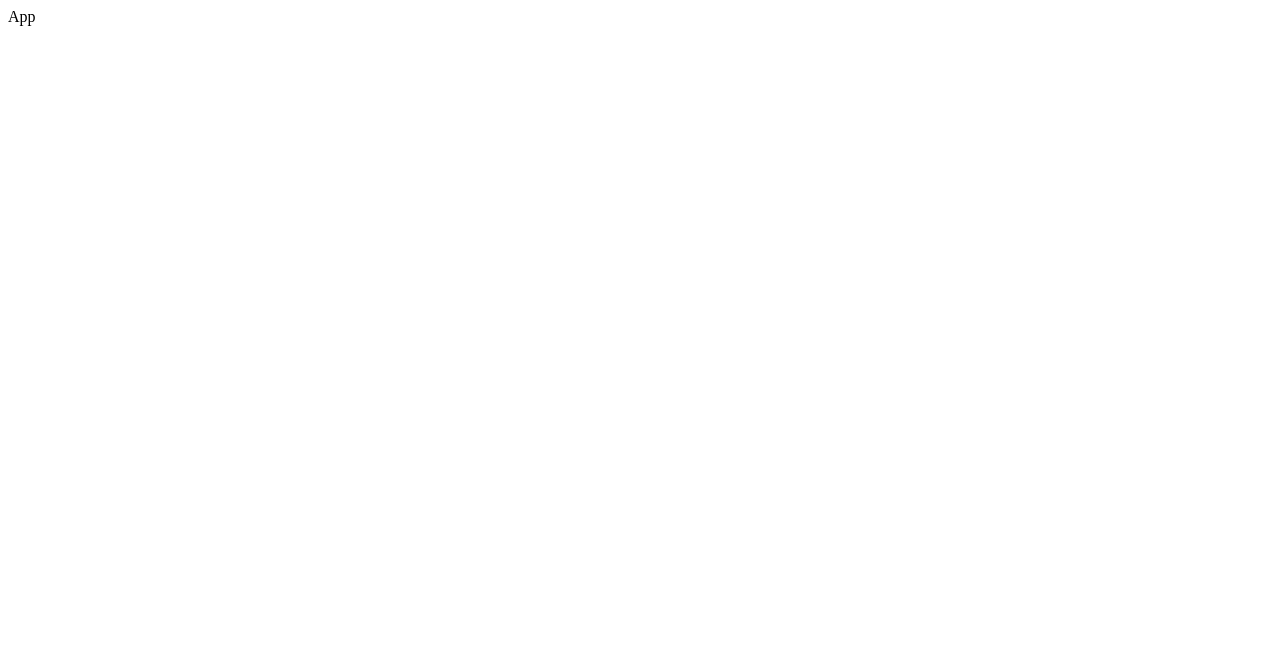
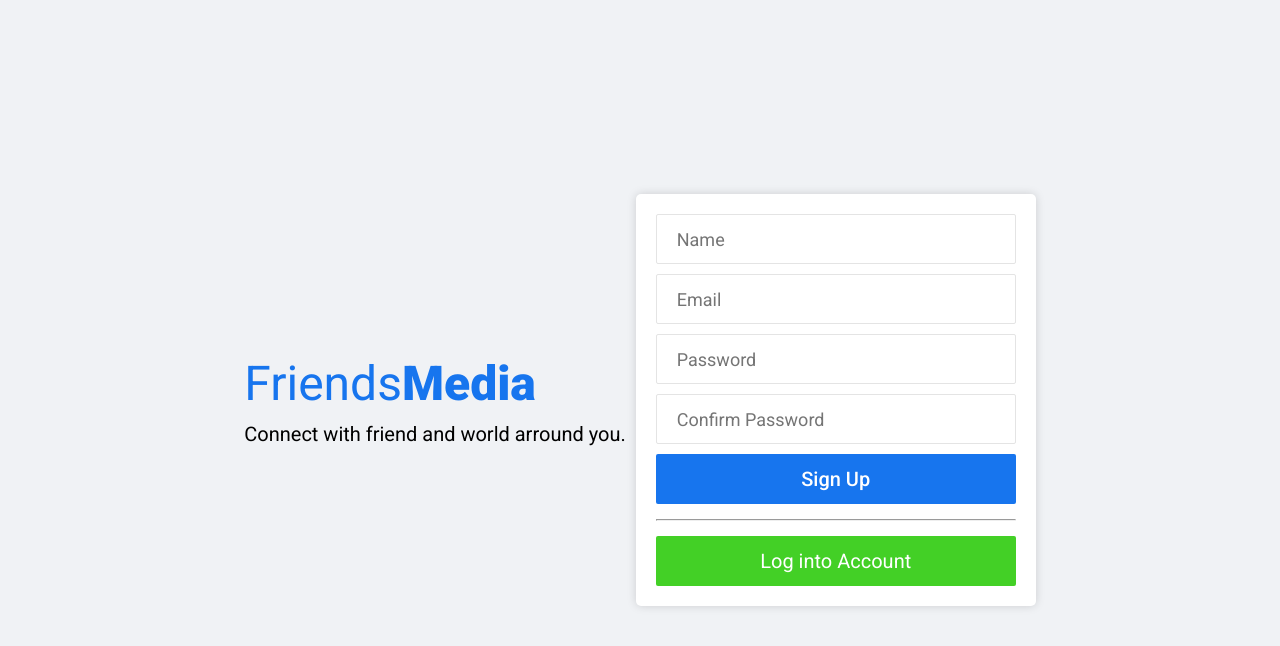
Before and after one commit to satyajitpanda94/friends-media-client, a React (Create React App) app: page / in a window 1280 px wide. Shown: the top 646 px of the page. Built offline with nearby package versions, Linux system fonts and the light colour scheme.

Commit message:
Add. Registration page

```diff
--- a/package.json
+++ b/package.json
@@ -6,6 +6,7 @@
     "@testing-library/jest-dom": "^5.17.0",
     "@testing-library/react": "^13.4.0",
     "@testing-library/user-event": "^13.5.0",
+    "axios": "^1.6.2",
     "react": "^18.2.0",
     "react-dom": "^18.2.0",
     "react-scripts": "5.0.1",
--- a/src/App.jsx
+++ b/src/App.jsx
@@ -1,7 +1,9 @@
 import React from 'react'
+import Registration from './pages/registration/Registration'
 
 export default function App() {
-  return (
-    <div>App</div>
+  return (<div>
+    <Registration />
+  </div>
   )
 }
--- a/src/App.scss
+++ b/src/App.scss
@@ -0,0 +1,5 @@
+@mixin medium {
+    @media (max-width:768px) {
+        @content
+    }
+}
--- a/src/index.scss
+++ b/src/index.scss
@@ -0,0 +1,14 @@
+@import url('https://fonts.googleapis.com/css2?family=Roboto:ital,wght@0,100;0,300;0,400;0,500;0,700;0,900;1,500;1,700&display=swap');
+@import "./App.scss";
+
+*{
+    box-sizing: border-box;
+    margin: 0;
+    padding: 0;
+    font-family: 'Roboto', sans-serif;
+}
+
+a{
+    text-decoration: none;
+    color: inherit;
+}
--- /dev/null
+++ b/src/pages/registration/Registration.jsx
@@ -0,0 +1,84 @@
+import React, { useRef, useState } from 'react'
+import './Registration.scss'
+import axios from 'axios'
+
+export default function Registration() {
+  const username = useRef()
+  const email = useRef()
+  const password = useRef()
+  const confirmPassword = useRef()
+  const [error, setError] = useState(null)
+
+  const handleSubmit = async (e) => {
+    e.preventDefault();
+
+    if (password.current.value !== confirmPassword.current.value) {
+      await confirmPassword.current.setCustomValidity("Passwords don't match!")
+      await confirmPassword.current.reportValidity()
+    } else {
+      const user = {
+        username: username.current.value,
+        email: email.current.value,
+        password: password.current.value,
+      }
+      try {
+        await axios.post('http://localhost:8888/auth/register', user);
+        console.log('Registered successfully')
+      } catch (err) {
+        setError(err.response.data)
+      }
+    }
+  }
+
+  return (
+    <div className='registration'>
+      <div className="registrationWrapper">
+        <div className="registrationLeft">
+          <h3 className="registrationLogo"><span className='logoFirstHalf'>Friends</span>Media</h3>
+          <span className="registrationDesc">Connect with friend and world arround you.</span>
+        </div>
+        <div className="registrationRight">
+          <form className="registrationBox" onSubmit={handleSubmit}>
+            <input
+              type="text"
+              placeholder='Name'
+              className="registrationInput"
+              ref={username}
+              required
+            />
+            <input
+              type="email"
+              placeholder='Email'
+              className="registrationInput"
+              ref={email}
+              required
+            />
+            <input
+              type="password"
+              placeholder='Password'
+              className="registrationInput"
+              ref={password}
+              required
+              minLength={6}
+            />
+            <input
+              type="password"
+              placeholder='Confirm Password'
+              className="registrationInput"
+              ref={confirmPassword}
+              onInput={e => e.target.setCustomValidity('')}
+              required
+            />
+            {
+              error &&
+              <span className="error">{error}</span>
+            }
+            <button className="button" type="submit">Sign Up</button>
+            <hr />
+            <button className="loginButton button">Log into Account</button>
+          </form>
+        </div>
+      </div>
+    </div>
+  )
+}
--- /dev/null
+++ b/src/pages/registration/Registration.scss
@@ -0,0 +1,154 @@
+@import "../../App.scss";
+
+
+.registration {
+    width: 100vw;
+    height: 100vh;
+    display: flex;
+    align-items: center;
+    justify-content: center;
+    background-color: #f0f2f5;
+
+    .registrationWrapper {
+        padding: 10px;
+        display: flex;
+        align-items: center;
+        justify-content: center;
+        gap: 10px;
+        width: 90%;
+
+        @include medium {
+            gap: 1vh;
+            width: 95%;
+        }
+
+        .registrationLeft,
+        .registrationRight {
+            display: flex;
+            flex-direction: column;
+            justify-content: center;
+        }
+
+        .registrationLeft {
+            .registrationLogo {
+                font-size: 3rem;
+                font-weight: 900;
+                color: #1775ee;
+                margin-bottom: 10px;
+
+                @include medium {
+                    font-size: 6.3vw;
+                    margin-bottom: 1vh;
+                }
+
+                .logoFirstHalf {
+                    font-weight: 400;
+                }
+            }
+
+            .registrationDesc {
+                font-size: 1.25rem;
+
+                @include medium {
+                    font-size: 2.6vw;
+                }
+            }
+        }
+
+        .registrationRight {
+            align-items: center;
+            width: 400px;
+
+            @include medium {
+                width: 51vw;
+            }
+
+            .registrationBox {
+                width: 100%;
+                padding: 20px;
+                background-color: white;
+                border-radius: 5px;
+                display: flex;
+                flex-direction: column;
+                justify-content: space-between;
+                gap: 10px;
+                -webkit-box-shadow: 0px 0px 10px 0px rgba(0, 0, 0, 0.15);
+                -moz-box-shadow: 0px 0px 10px 0px rgba(0, 0, 0, 0.15);
+                box-shadow: 0px 0px 10px 0px rgba(0, 0, 0, 0.15);
+
+                @include medium {
+                    gap: 1vw;
+                    padding: 2.5vw;
+                }
+
+                .registrationInput {
+                    height: 50px;
+                    border-radius: 2px;
+                    border: 1px solid rgb(228, 228, 228);
+                    font-size: 18px;
+                    padding-left: 20px;
+
+                    @include medium {
+                        height: 6.5vw;
+                        font-size: 2.3vw;
+                    }
+                }
+
+                .registrationInput:focus {
+                    outline-color: #4c99fe;
+                }
+
+                .error {
+                    padding: 10px;
+                    background-color: lemonchiffon;
+                    border-left: 4px solid red;
+
+                    @include medium {
+                        font-size: 2.1vw;
+                        padding: 1.25vw;
+                        border-left-width: 0.6vw;
+                    }
+                }
+
+                .button {
+                    height: 50px;
+                    border-radius: 2px;
+                    border: none;
+                    background-color: #1775ee;
+                    color: white;
+                    font-size: 20px;
+                    font-weight: 500;
+                    cursor: pointer;
+
+                    @include medium {
+                        height: 6.5vw;
+                        font-size: 2.6vw;
+                    }
+                }
+
+                .button:hover {
+                    background-color: #4c99fe;
+                }
+
+                hr {
+                    margin-block: 5px;
+
+                    @include medium {
+                        margin-block: 1vw;
+
+                    }
+                }
+
+                .loginButton {
+                    background-color: #43d026;
+                    font-weight: 400;
+                    width: 100%;
+                }
+
+                .loginButton:hover{
+                    background-color: #21be02;
+                }
+            }
+        }
+    }
+}
```
Also changed, not shown: 1 other file (tests, documents, lock files or other folders).
